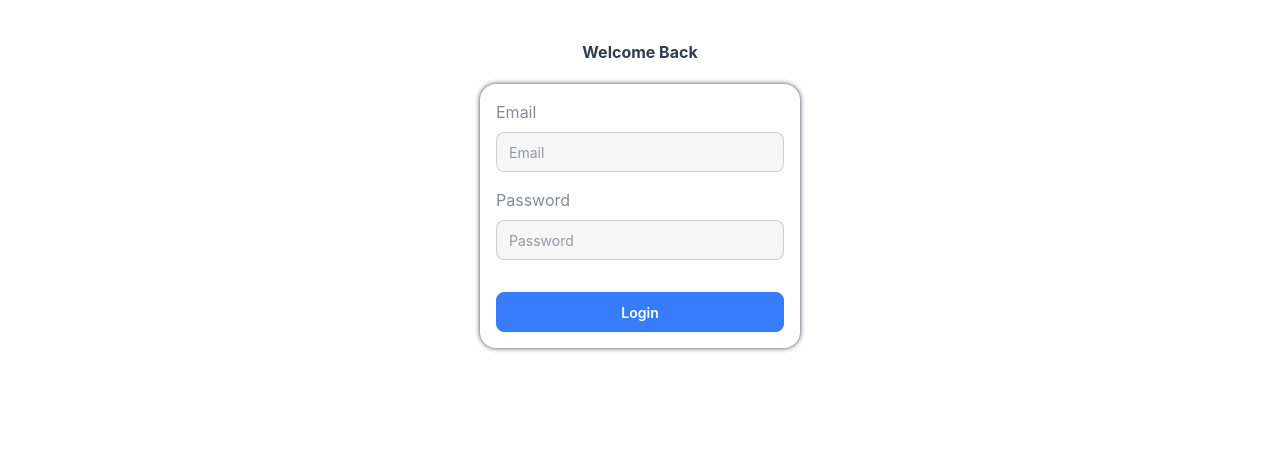
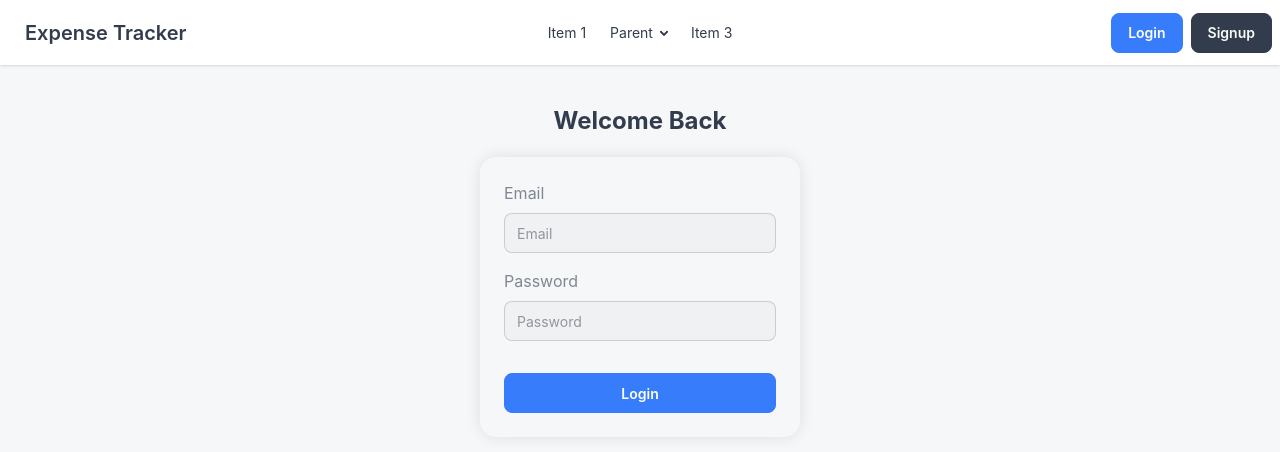
Before and after one commit to MohammedFaraan/expense-tracker-frontend, a React (Vite) app: page /login in a window 1280 px wide. Shown: the top 452 px of the page. Built offline with nearby package versions, Linux system fonts and the light colour scheme.

Commit message:
Refactor application structure: add Navbar, Home, and Signup components; update routing; enhance AuthForm styles; remove unused components.

```diff
--- a/src/App.css
+++ b/src/App.css
@@ -2,3 +2,9 @@
 @plugin "daisyui" {
   themes: emerald --default, dark --prefersdark, cupcake;
 }
+
+[data-theme="emerald"] {
+  .my-background {
+    background-color: #F5F7F9;
+  }
+}
--- a/src/App.jsx
+++ b/src/App.jsx
@@ -1,20 +1,24 @@
-import {Route, Routes} from 'react-router-dom'
-import './App.css'
-import Login from './pages/Login'
-import Register from './pages/Register'
+import { Route, Routes } from "react-router-dom";
+import "./App.css";
+import Login from "./pages/Login";
+import Signup from "./pages/Signup";
+import Navbar from "./components/Navbar";
+import Home from "./pages/Home";
 
 function App() {
-
   return (
-    <>
+    <main className="min-h-screen my-background">
       {/* <button className='btn btn-active'>Hello world</button> */}
-      <Routes>
-        <Route path='/login' element={<Login />}/>
-        <Route path='/register' element={<Register />}/>
-
-      </Routes>
-    </>
-  )
+      <Navbar />
+      <div className="min-h-full">
+        <Routes>
+          <Route path="/" element={<Home />} />
+          <Route path="/login" element={<Login />} />
+          <Route path="/signup" element={<Signup />} />
+        </Routes>
+      </div>
+    </main>
+  );
 }
 
-export default App
+export default App;
--- a/src/Ex.jsx
+++ /dev/null
@@ -1,11 +0,0 @@
-import React from 'react'
-
-function Ex() {
-  return (
-    <div>
-
-    </div>
-  )
-}
-
-export default Ex
--- a/src/components/AuthForm.jsx
+++ b/src/components/AuthForm.jsx
@@ -31,7 +31,7 @@
     <div>
       <form
         onSubmit={handleSubmit(login)}
-        className="shadow-[0_0_5px] rounded-box w-xs p-4 space-y-4"
+        className="shadow-[0_0_15px_rgba(0,0,0,0.1)] rounded-box w-xs p-6 space-y-4"
       >
         <div className=" space-y-2">
           <label className="label">Email</label>
--- /dev/null
+++ b/src/components/Navbar.jsx
@@ -0,0 +1,87 @@
+import { Link } from "react-router-dom";
+
+function Navbar() {
+  return (
+    <nav className="navbar bg-base-100 shadow-sm">
+      <div className="navbar-start">
+        <Link to="/" className="btn btn-ghost text-xl">Expense Tracker</Link>
+
+        <div className="dropdown">
+          <div tabIndex={0} role="button" className="btn btn-ghost lg:hidden">
+            <svg
+              xmlns="http://www.w3.org/2000/svg"
+              className="h-5 w-5"
+              fill="none"
+              viewBox="0 0 24 24"
+              stroke="currentColor"
+            >
+              {" "}
+              <path
+                strokeLinecap="round"
+                strokeLinejoin="round"
+                strokeWidth="2"
+                d="M4 6h16M4 12h8m-8 6h16"
+              />{" "}
+            </svg>
+          </div>
+          <ul
+            tabIndex="-1"
+            className="menu menu-sm dropdown-content bg-base-100 rounded-box z-1 mt-3 w-52 p-2 shadow"
+          >
+            <li>
+              <a>Item 1</a>
+            </li>
+            <li>
+              <a>Parent</a>
+              <ul className="p-2">
+                <li>
+                  <a>Submenu 1</a>
+                </li>
+                <li>
+                  <a>Submenu 2</a>
+                </li>
+              </ul>
+            </li>
+            <li>
+              <a>Item 3</a>
+            </li>
+          </ul>
+        </div>
+      </div>
+      <div className="navbar-center hidden lg:flex">
+        <ul className="menu menu-horizontal px-1">
+          <li>
+            <a>Item 1</a>
+          </li>
+          <li>
+            <details>
+              <summary>Parent</summary>
+              <ul className="p-2 bg-base-100 w-40 z-1">
+                <li>
+                  <a>Submenu 1</a>
+                </li>
+                <li>
+                  <a>Submenu 2</a>
+                </li>
+              </ul>
+            </details>
+          </li>
+          <li>
+            <a>Item 3</a>
+          </li>
+        </ul>
+      </div>
+      <div className="navbar-end space-x-2">
+        <Link to="/login" className="btn btn-secondary">
+          Login
+        </Link>
+        <Link to="/signup" className="btn btn-neutral">
+          Signup
+        </Link>
+      </div>
+    </nav>
+  );
+}
+
+export default Navbar;
+Navbar;
--- /dev/null
+++ b/src/pages/Home.jsx
@@ -0,0 +1,9 @@
+function Home() {
+  return (
+    <div>
+      <h1>Welcome to Home Page</h1>
+    </div>
+  )
+}
+
+export default Home
--- a/src/pages/Login.jsx
+++ b/src/pages/Login.jsx
@@ -2,12 +2,12 @@
 
 function Login() {
   return (
-    <main className="flex align-middle justify-center min-h-full">
+    <div className="flex align-middle justify-center">
       <div className="mx-5 my-10 space-y-5">
-        <h2 className="font-bold text-center">Welcome Back</h2>
+        <h1 className="font-bold text-2xl text-center">Welcome Back</h1>
         <AuthForm />
       </div>
-    </main>
+    </div>
   );
 }
 
--- a/src/pages/Register.jsx
+++ /dev/null
@@ -1,9 +0,0 @@
-function Register() {
-  return (
-    <main>
-      <h1>Register</h1>
-    </main>
-  )
-}
-
-export default Register
--- /dev/null
+++ b/src/pages/Signup.jsx
@@ -0,0 +1,9 @@
+function Signup() {
+  return (
+    <div>
+      <h1>Register</h1>
+    </div>
+  )
+}
+
+export default Signup
```
Also changed, not shown: src/context/AuthContext.js (added).
